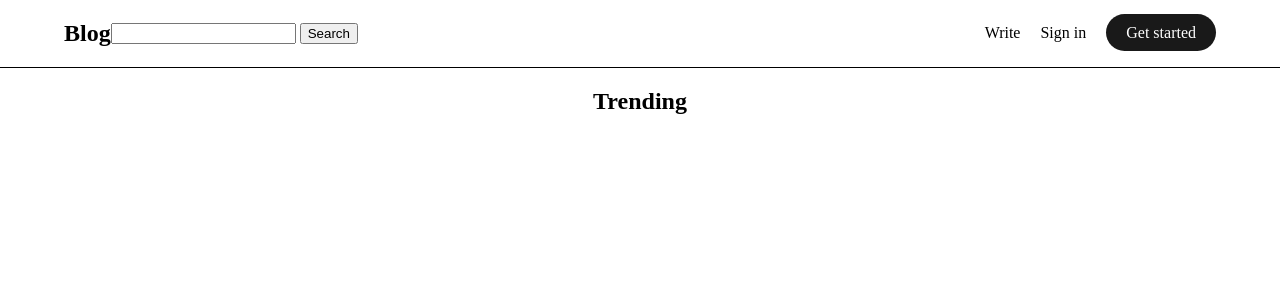
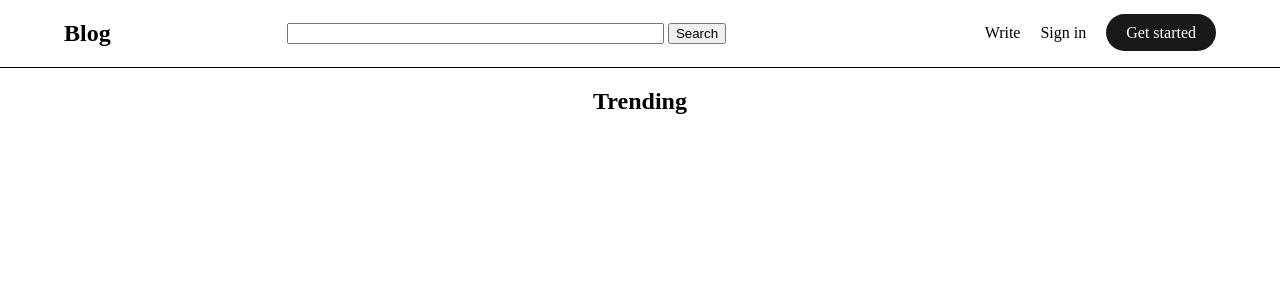
Before and after one commit to rcorrei4/blog-app, a Django app: page / in a window 1280 px wide. Shown: the top 300 px of the page. Run offline with Django 4.2, Linux system fonts and the light colour scheme; data that the repository does not hold is empty.

Commit message:
feat: search bar position

```diff
--- a/article/static/css/layout.css
+++ b/article/static/css/layout.css
@@ -28,12 +28,20 @@ nav a {
 
 nav .div {
 	display: flex;
+	justify-content: space-between;
 	align-items: center;
+}
+
+nav .div form {
+	width: 40%;
+}
+
+nav .div input {
+	width: 80%;
 }
 
 nav .nav-menu {
 	display: flex;
-	margin-left: auto;
 	list-style-type: none;
 }
 
```
